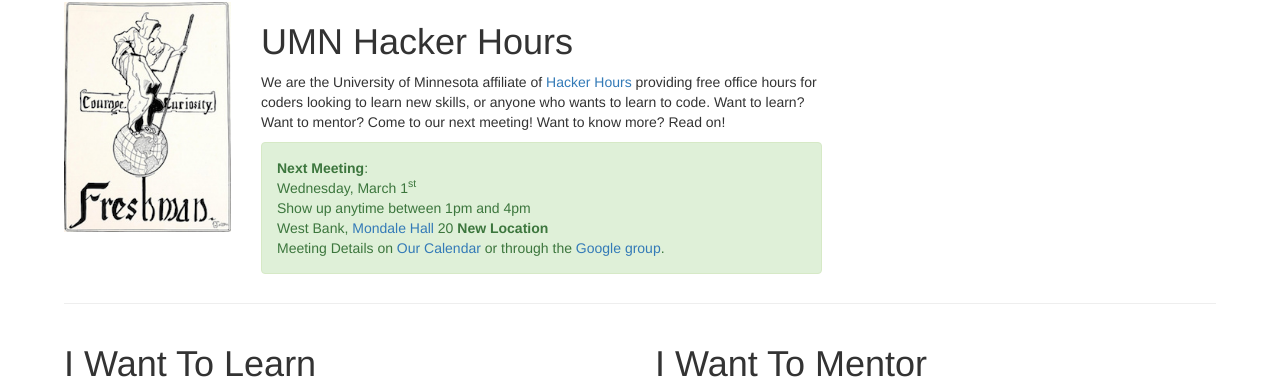
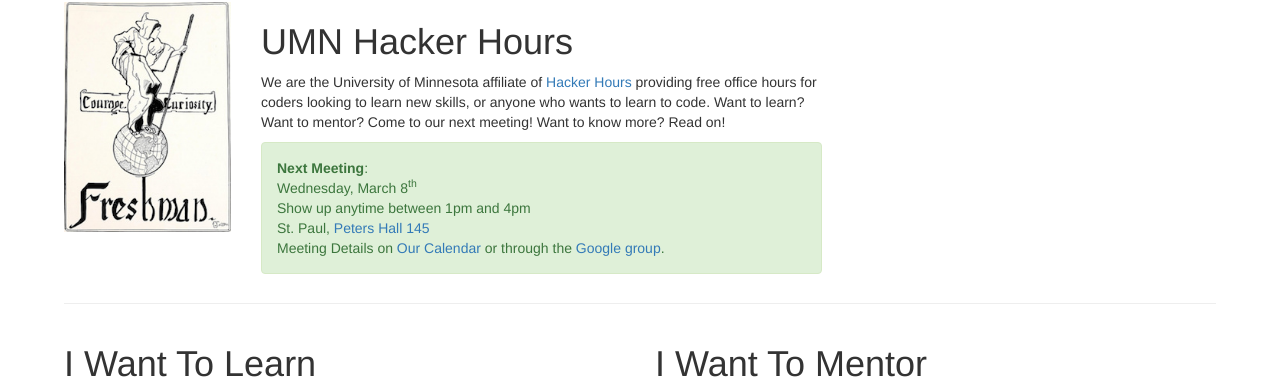
Before and after one commit to umnhackerhours/umnhackerhours.github.io, a Jekyll site: the page built from index.markdown, in a window 1280 px wide. Shown: the part 102-481 px from the top of the page. Built offline with Jekyll 4.4.1, drawn with Linux system fonts in a browser that asks for light colours.

Commit message:
2017-03-08

```diff
--- a/index.markdown
+++ b/index.markdown
@@ -13,7 +13,7 @@ description: Home
       <div class="alert alert-success" role="alert">
         <a class="anchor" id="next_meeting"></a>
         <strong>Next Meeting</strong>:<br />
-        Wednesday, March 1<sup>st</sup><br />
+        Wednesday, March 8<sup>th</sup><br />
         Show up anytime between 1pm and 4pm<br />
         <!-- East Bank, <a href="http://campusmaps.umn.edu/cooke-hall">Cooke Hall 214</a><br /> -->
         <!-- West Bank, <a href="http://campusmaps.umn.edu/hubert-h-humphrey-school-public-affairs">Humphrey 50B (AKA, the room in the back of the computer lab)</a><br /> -->
@@ -21,7 +21,7 @@ description: Home
         <!-- The <strong>Code Kata Group</strong> will be discussing the <a href="https://github.com/exercism/x-common/blob/master/bob.md">Bob kata</a> from 2:30 - 4pm<br /> -->
         <!-- The <strong>Refactoring Reading Group</strong> will be discussing the <a href="https://refactoring.guru/smells/long-method">Long Method Smell</a> from 3 - 4pm<br /> -->
 
-        West Bank, <a href="http://campusmaps.umn.edu/walter-f-mondale-hall">Mondale Hall</a> 20 <strong>New Location</strong><br />
+        St. Paul, <a href="http://campusmaps.umn.edu/peters-hall">Peters Hall 145</a><br />
         Meeting Details on <a href="https://www.google.com/calendar/embed?src=umn.edu_ii9odmho4m63bsq19879mu0iis%40group.calendar.google.com&ctz=America/Chicago">Our Calendar</a> or through the <a href='https://groups.google.com/a/umn.edu/d/hackerhours'>Google group</a>.
       </div>
     </div>
```
